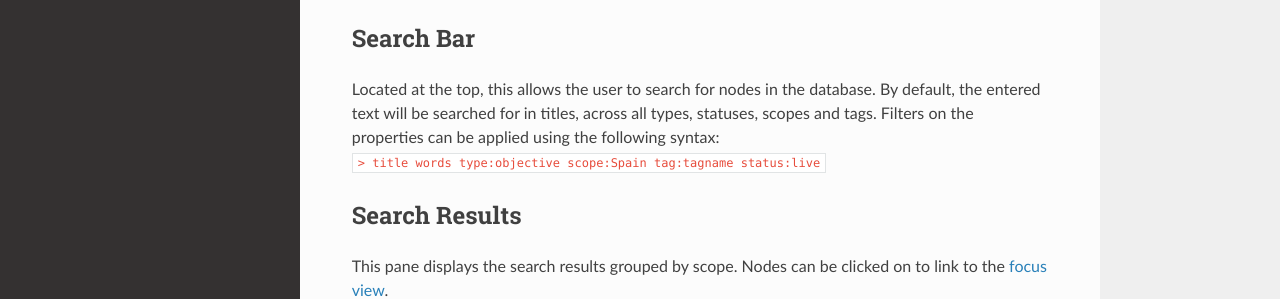
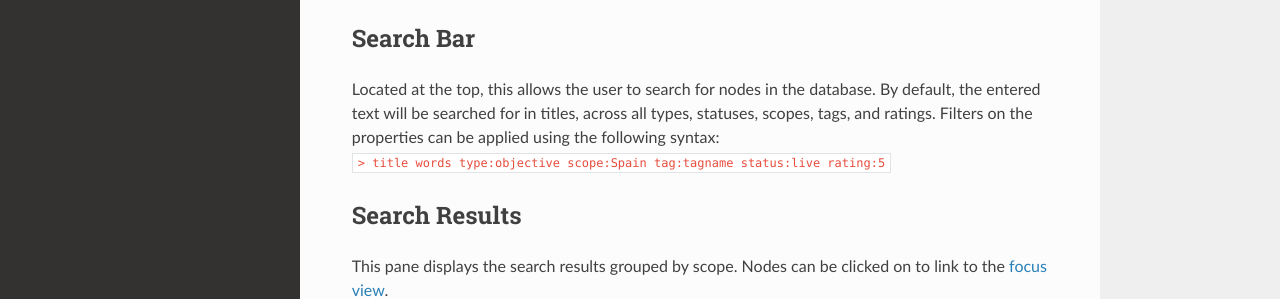
Before and after one commit to comodelling/commongraph, an MkDocs documentation site: the page built from docs/view/browsing.md, in a window 1280 px wide and 1191 px high. Shown: the part 631-930 px from the top of the window. Built offline with MkDocs 1.6.1, drawn with Linux system fonts in a browser that asks for light colours; nearby versions of some CDN libraries.

Commit message:
update search example

````diff
--- a/docs/view/browsing.md
+++ b/docs/view/browsing.md
@@ -8,9 +8,9 @@ It helps browse through the database and can accomodate for multiple visualisati
 ## Search Bar
 
 Located at the top, this allows the user to search for nodes in the database.
-By default, the entered text will be searched for in titles, across all types, statuses, scopes and tags.
+By default, the entered text will be searched for in titles, across all types, statuses, scopes, tags, and ratings.
 Filters on the properties can be applied using the following syntax:<br>
-```> title words type:objective scope:Spain tag:tagname status:live ```
+```> title words type:objective scope:Spain tag:tagname status:live rating:5```
 
 ## Search Results
 
````
